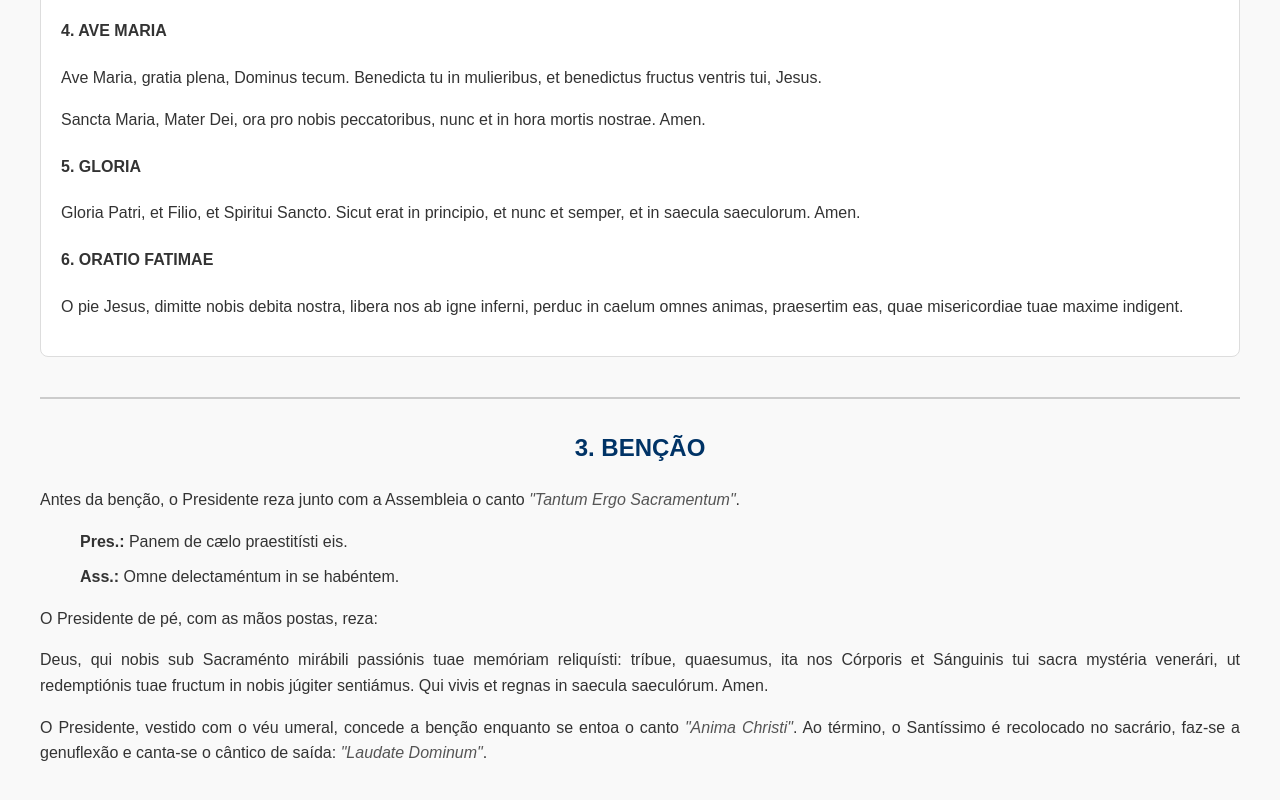
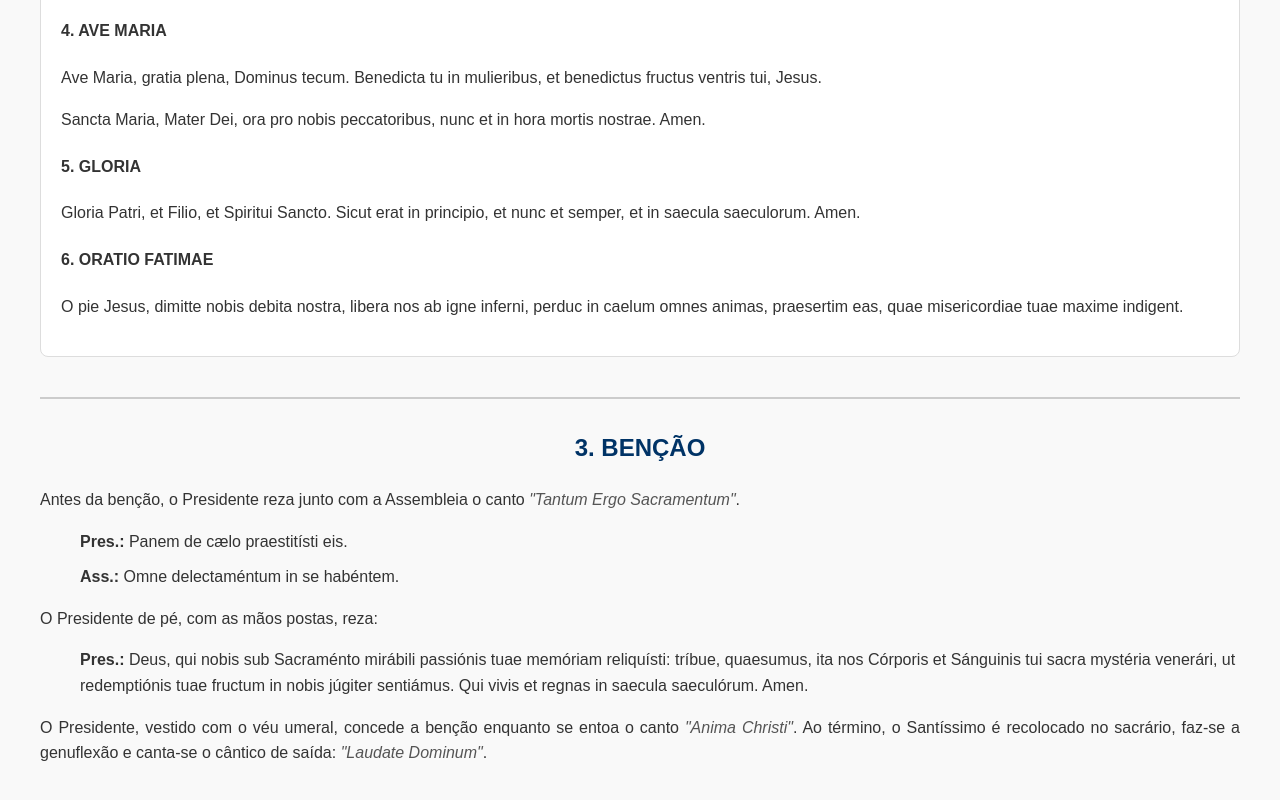
Before and after one commit to mvguest/livreto-cnsa, a plain HTML site: page index.html in a window 1280 px wide. Shown: the part 1837-2637 px from the top of the page. Drawn offline with Linux system fonts and the light colour scheme.

Commit message:
Update index.html file

```diff
--- a/index.html
+++ b/index.html
@@ -141,7 +141,7 @@
         <div class="dialogue"><span>Ass.:</span> Omne delectaméntum in se habéntem.</div>
 
         <p>O Presidente de pé, com as mãos postas, reza:</p>
-        <p>Deus, qui nobis sub Sacraménto mirábili passiónis tuae memóriam reliquísti: tríbue, quaesumus, ita nos Córporis et Sánguinis tui sacra mystéria venerári, ut redemptiónis tuae fructum in nobis júgiter sentiámus. Qui vivis et regnas in saecula saeculórum. Amen.</p>
+        <div class="dialogue"><span>Pres.:</span> Deus, qui nobis sub Sacraménto mirábili passiónis tuae memóriam reliquísti: tríbue, quaesumus, ita nos Córporis et Sánguinis tui sacra mystéria venerári, ut redemptiónis tuae fructum in nobis júgiter sentiámus. Qui vivis et regnas in saecula saeculórum. Amen.</div>
 
         <p>O Presidente, vestido com o véu umeral, concede a benção enquanto se entoa o canto <span class="canto">"Anima Christi"</span>. Ao término, o Santíssimo é recolocado no sacrário, faz-se a genuflexão e canta-se o cântico de saída: <span class="canto">"Laudate Dominum"</span>.</p>
     </div>
```
